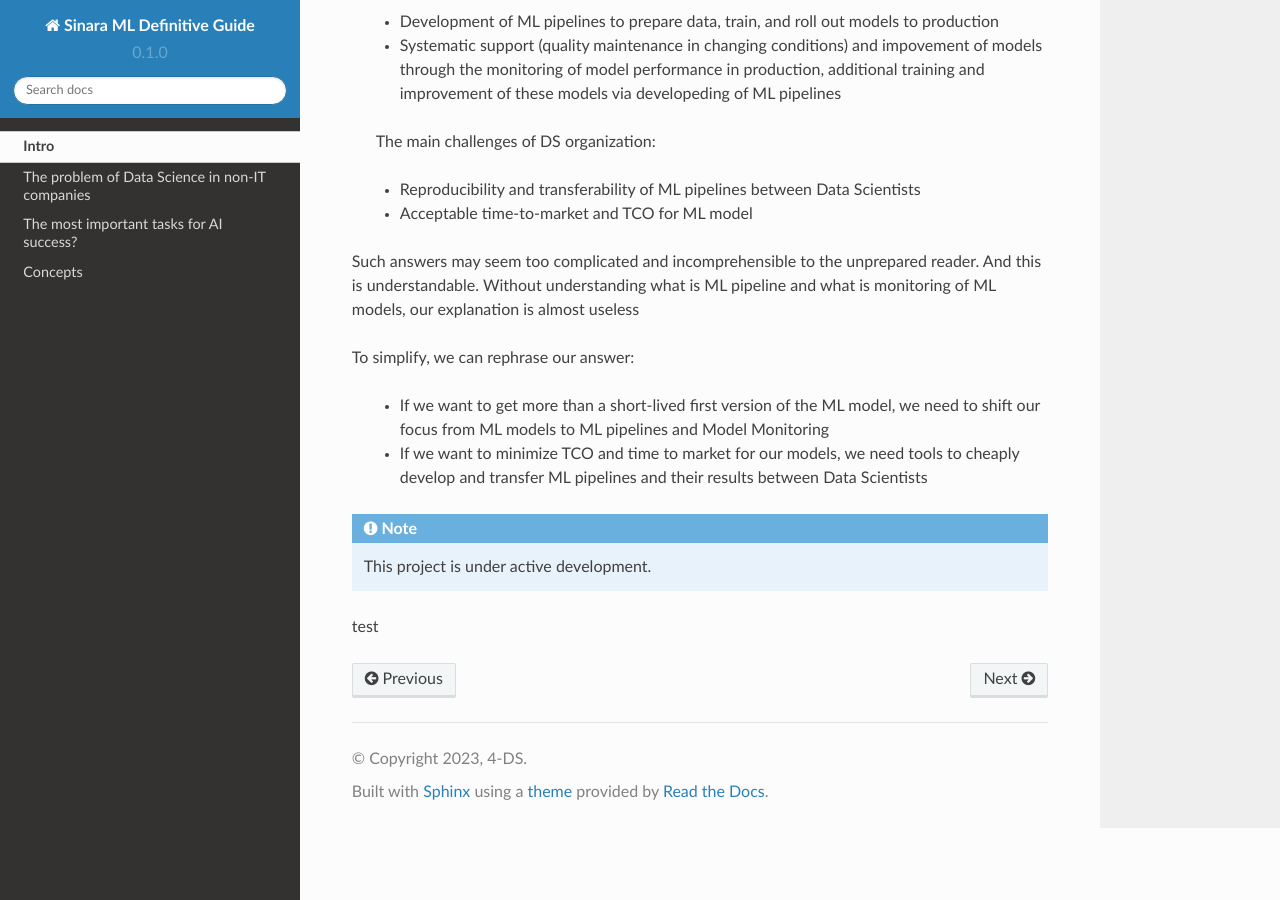
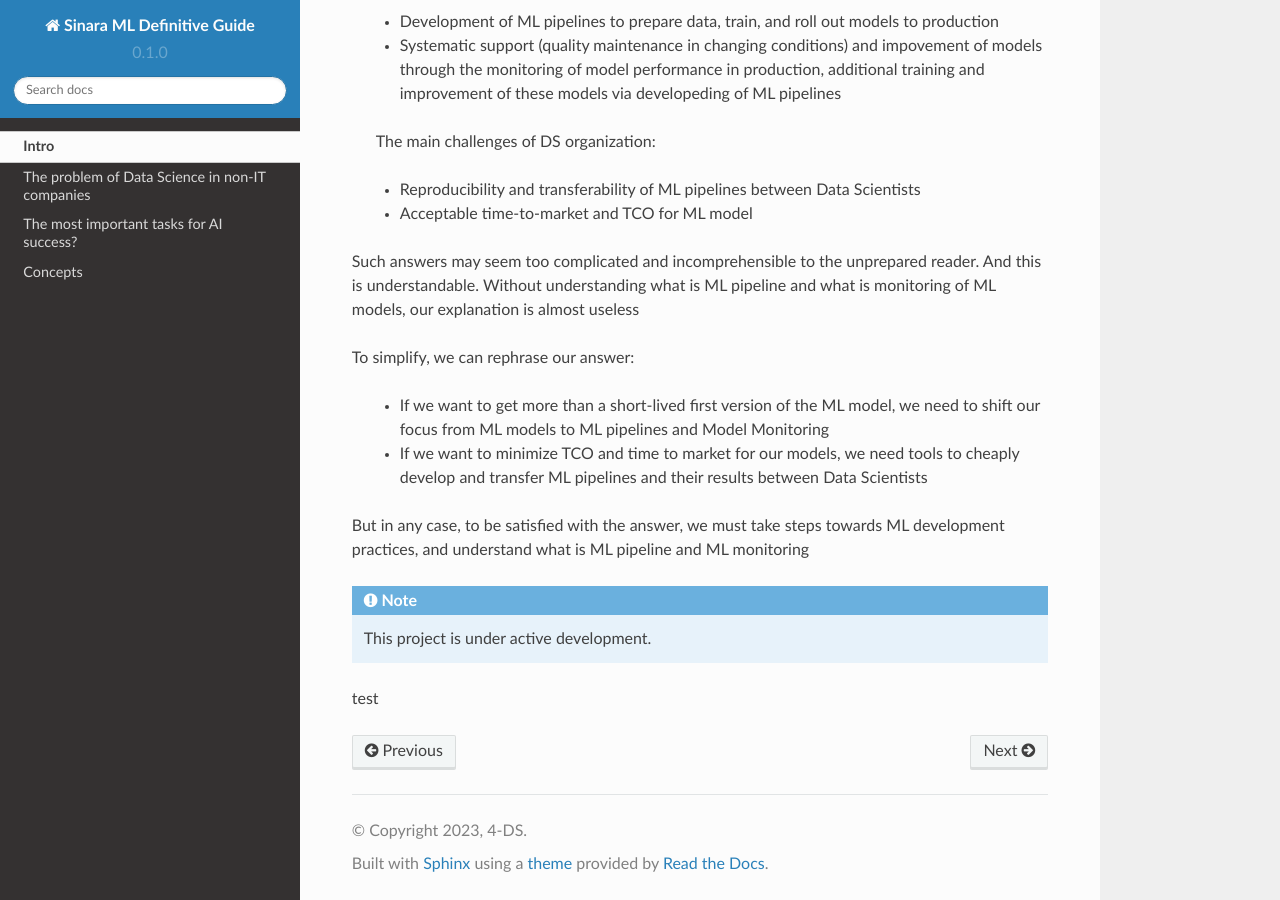
Before and after one commit to 4-DS/SinaraML-Def-Guide, a Sphinx documentation site: the page built from docs/source/intro.rst, in a window 1280 px wide and 900 px high, scrolled down 1616 px. Built offline with Sphinx 7.4.7 and the Read the Docs theme 2.0.0, drawn with Linux system fonts in a browser that asks for light colours.

Commit message:
Update intro.rst

```diff
--- a/docs/source/intro.rst
+++ b/docs/source/intro.rst
@@ -44,8 +44,7 @@
    * If we want to get more than a short-lived first version of the ML model, we need to shift our focus from ML models to ML pipelines and Model Monitoring
    * If we want to minimize TCO and time to market for our models, we need tools to cheaply develop and transfer ML pipelines and their results between Data Scientists
 
-
-
+But in any case, to be satisfied with the answer, we must take steps towards ML development practices, and understand what is ML pipeline and ML monitoring
 
 .. note::
 
```
